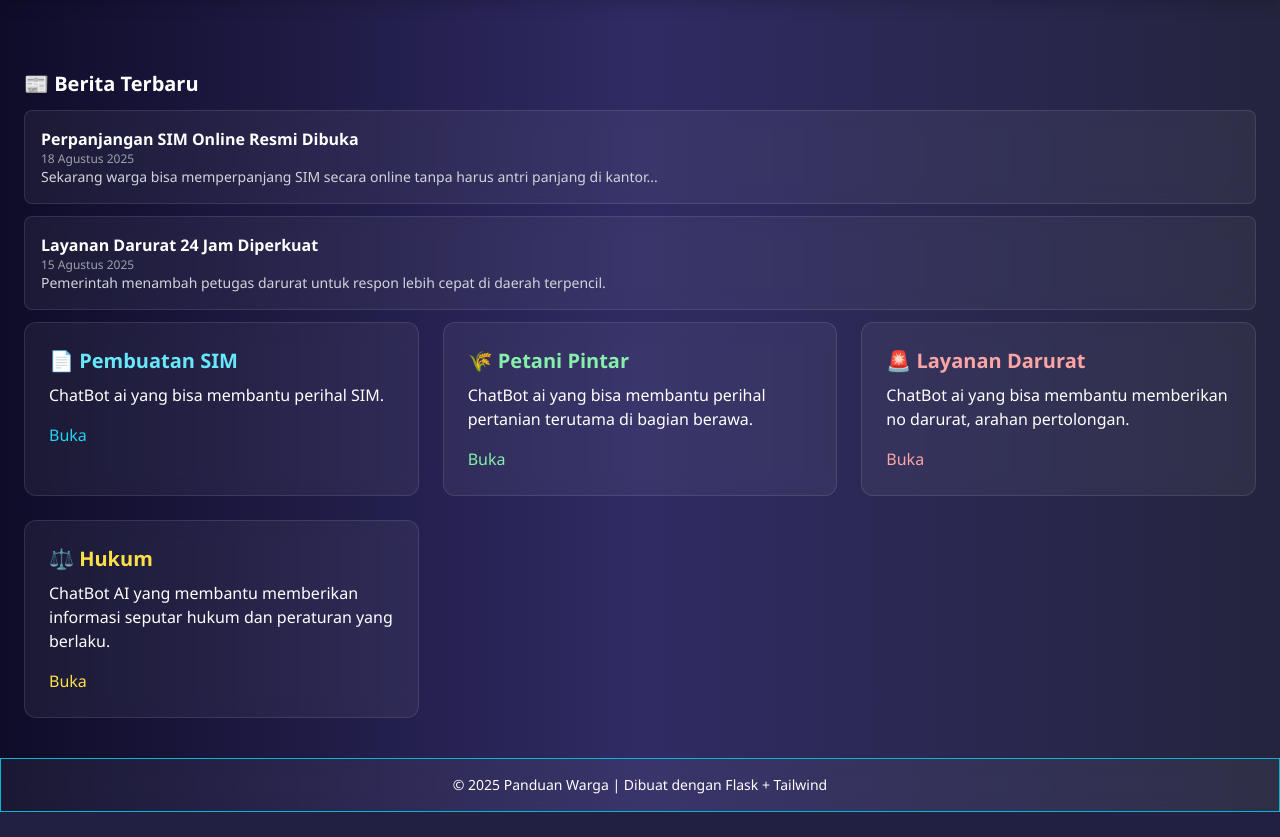
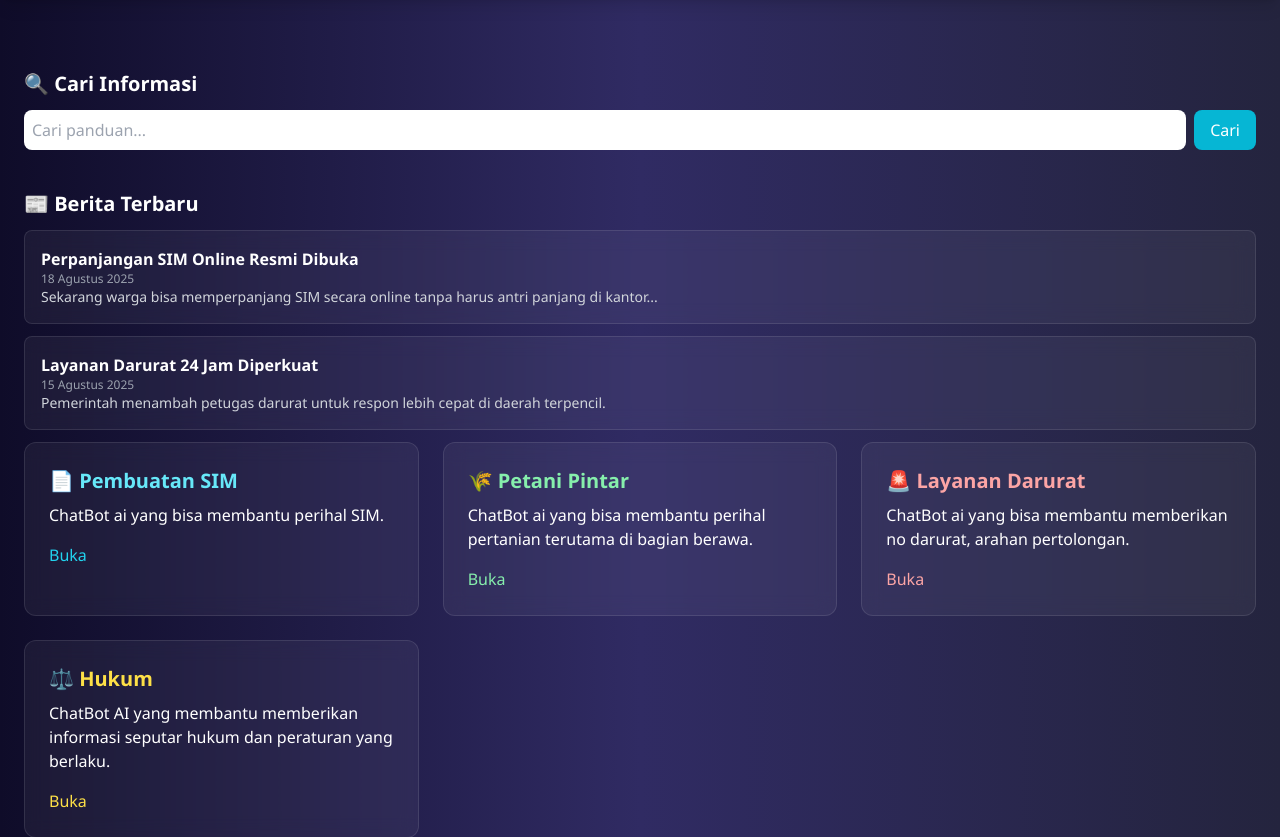
Before and after one commit to Dyruby/panduan-warga, a Flask app: page / in a window 1280 px wide. Shown: the part 66-903 px from the top of the page. Before the commit the page ends 878 px from the top, so only its background shows below. Run offline with Flask 3, Linux system fonts and the light colour scheme; some libraries are stand-ins or nearby versions.

Commit message:
Update: menambahkan fitur baru dan memperbaiki bug

```diff
--- a/templates/index.html
+++ b/templates/index.html
@@ -3,6 +3,15 @@
 {% block content %}
 
 <!-- 🔍 Fitur tambahan -->
+<section class="mt-10">
+  <h2 class="text-xl font-bold mb-3">🔍 Cari Informasi</h2>
+  <form action="/search" method="get" class="flex gap-2">
+    <input type="text" name="q" placeholder="Cari panduan..."
+           class="w-full p-2 rounded-lg text-black">
+    <button type="submit" class="bg-cyan-500 px-4 py-2 rounded-lg hover:bg-cyan-600">Cari</button>
+  </form>
+</section>
+
 <section class="mt-10">
   <h2 class="text-xl font-bold mb-3">📰 Berita Terbaru</h2>
   {% for b in berita %}
```
